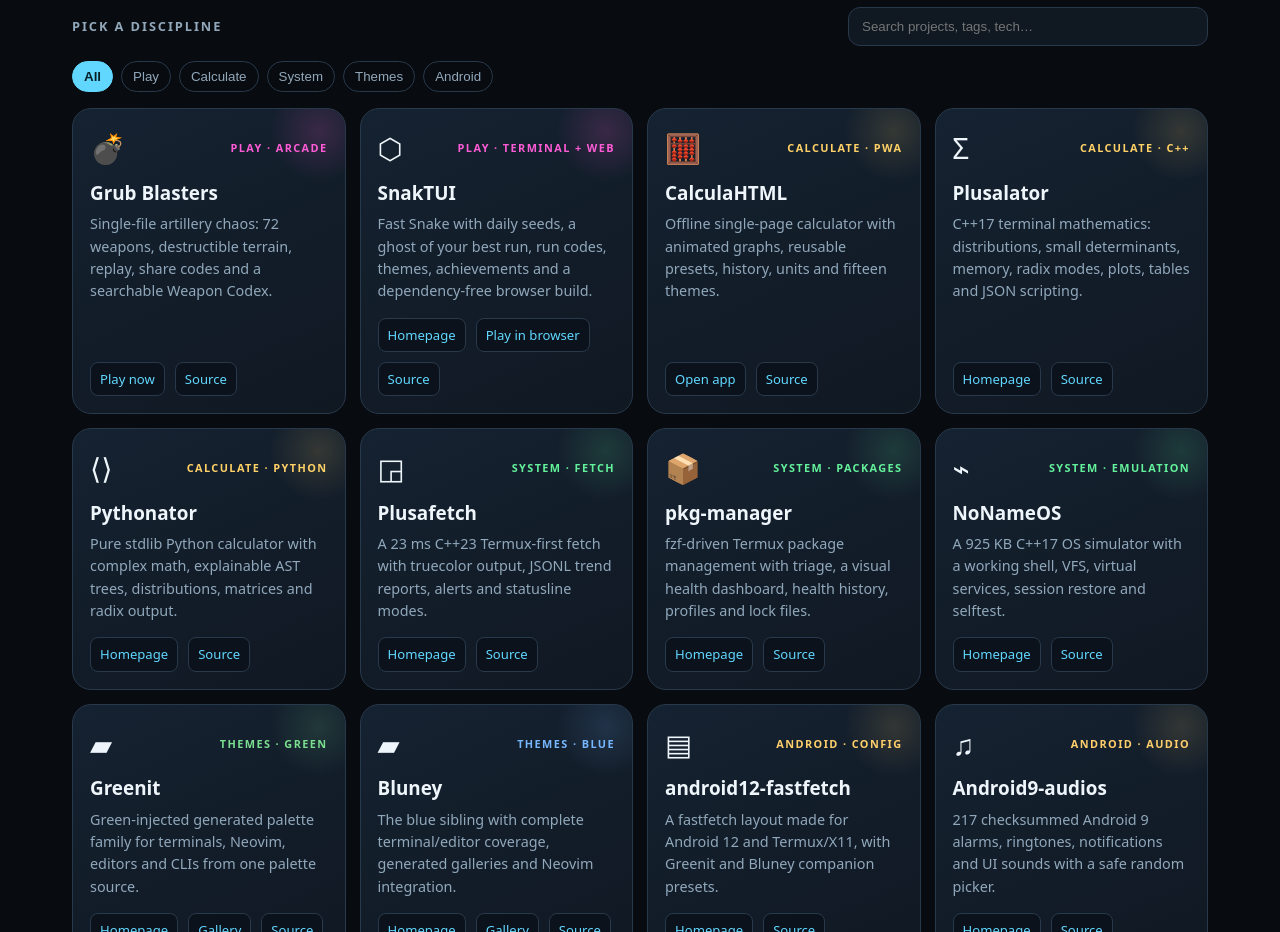
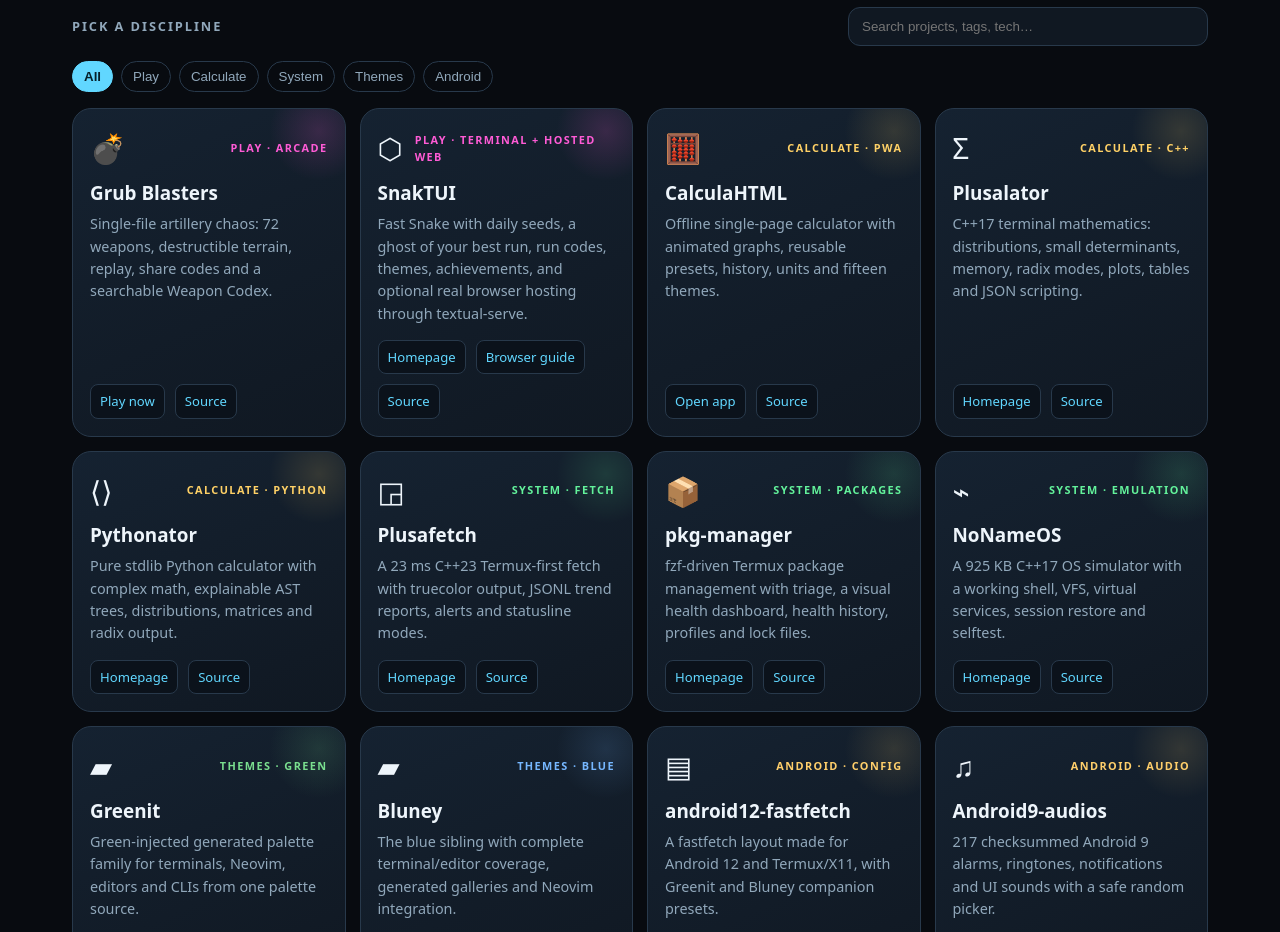
Before and after one commit to Mark44928/Mark44928, a plain HTML site: page index.html in a window 1280 px wide. Shown: the part 860-1792 px from the top of the page. Drawn offline with Linux system fonts and the light colour scheme.

Commit message:
docs: describe real SnakTUI browser hosting

```diff
--- a/index.html
+++ b/index.html
@@ -35,7 +35,7 @@ main{max-width:1180px;margin:auto;padding:44px 22px 60px}.topline{display:flex;j
 <div class="filters" aria-label="Filter projects"><button class="chip active" data-filter="all">All</button><button class="chip" data-filter="play">Play</button><button class="chip" data-filter="calculate">Calculate</button><button class="chip" data-filter="system">System</button><button class="chip" data-filter="themes">Themes</button><button class="chip" data-filter="android">Android</button></div>
 <section class="grid" aria-label="Projects">
 <article class="card" data-cat="play" data-search="grub blasters artillery game html single-file weapon codex 72" style="--kind:var(--magenta);--glow:#ff5bd629"><div class="card-head"><span class="icon">💣</span><span class="kind">Play · arcade</span></div><h2>Grub Blasters</h2><p>Single-file artillery chaos: 72 weapons, destructible terrain, replay, share codes and a searchable Weapon Codex.</p><div class="links"><a href="https://mark44928.github.io/GrubBlastersHTML/">Play now</a><a href="https://github.com/Mark44928/GrubBlastersHTML">Source</a></div></article>
-<article class="card" data-cat="play" data-search="snaktui snake browser textual python terminal daily ghost achievements" style="--kind:var(--magenta);--glow:#ff5bd629"><div class="card-head"><span class="icon">⬡</span><span class="kind">Play · terminal + web</span></div><h2>SnakTUI</h2><p>Fast Snake with daily seeds, a ghost of your best run, run codes, themes, achievements and a dependency-free browser build.</p><div class="links"><a href="https://mark44928.github.io/SnakTUI/">Homepage</a><a href="https://mark44928.github.io/SnakTUI/web/">Play in browser</a><a href="https://github.com/Mark44928/SnakTUI">Source</a></div></article>
+<article class="card" data-cat="play" data-search="snaktui snake textual python terminal daily ghost achievements browser" style="--kind:var(--magenta);--glow:#ff5bd629"><div class="card-head"><span class="icon">⬡</span><span class="kind">Play · terminal + hosted web</span></div><h2>SnakTUI</h2><p>Fast Snake with daily seeds, a ghost of your best run, run codes, themes, achievements, and optional real browser hosting through textual-serve.</p><div class="links"><a href="https://mark44928.github.io/SnakTUI/">Homepage</a><a href="https://github.com/Mark44928/SnakTUI#browser-mode-real-textual-app">Browser guide</a><a href="https://github.com/Mark44928/SnakTUI">Source</a></div></article>
 <article class="card" data-cat="calculate" data-search="calculahtml calculator pwa graph graphing units presets" style="--kind:var(--gold);--glow:#ffd16624"><div class="card-head"><span class="icon">🧮</span><span class="kind">Calculate · PWA</span></div><h2>CalculaHTML</h2><p>Offline single-page calculator with animated graphs, reusable presets, history, units and fifteen themes.</p><div class="links"><a href="https://mark44928.github.io/CalculaHTML/">Open app</a><a href="https://github.com/Mark44928/CalculaHTML">Source</a></div></article>
 <article class="card" data-cat="calculate" data-search="plusalator cpp c++17 terminal calculator json stats table plot" style="--kind:var(--gold);--glow:#ffd16624"><div class="card-head"><span class="icon">Σ</span><span class="kind">Calculate · C++</span></div><h2>Plusalator</h2><p>C++17 terminal mathematics: distributions, small determinants, memory, radix modes, plots, tables and JSON scripting.</p><div class="links"><a href="https://mark44928.github.io/Plusalator/">Homepage</a><a href="https://github.com/Mark44928/Plusalator">Source</a></div></article>
 <article class="card" data-cat="calculate" data-search="pythonator python calculator stdlib complex math stats engine" style="--kind:var(--gold);--glow:#ffd16624"><div class="card-head"><span class="icon">⟨⟩</span><span class="kind">Calculate · Python</span></div><h2>Pythonator</h2><p>Pure stdlib Python calculator with complex math, explainable AST trees, distributions, matrices and radix output.</p><div class="links"><a href="https://mark44928.github.io/Pythonator/">Homepage</a><a href="https://github.com/Mark44928/Pythonator">Source</a></div></article>
```
Also changed, not shown: 1 other file.
